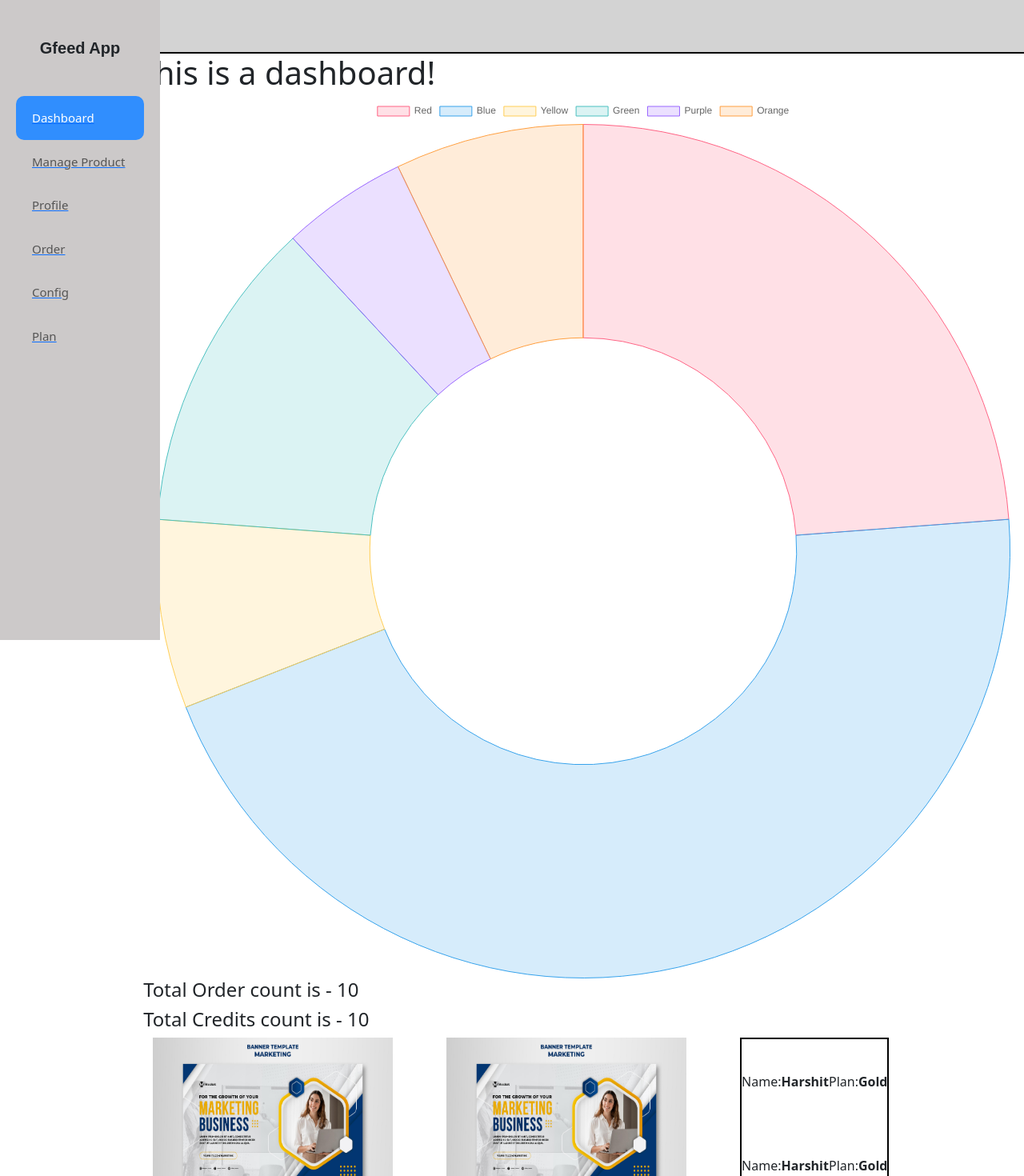
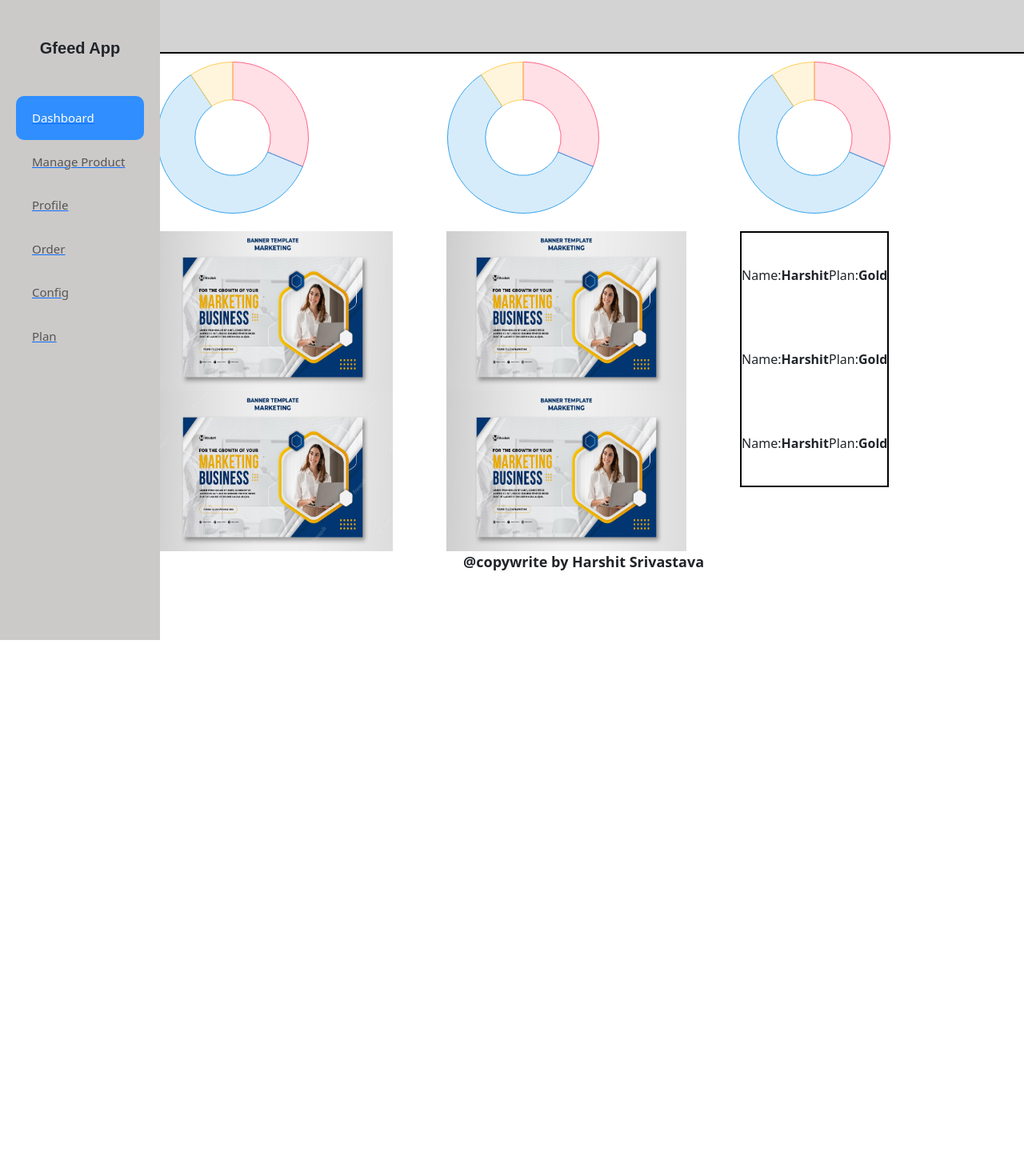
Before and after one commit to Harshitsriv007/gfeed, a React (Create React App) app: page / in a window 1280 px wide. Shown: the top 1470 px of the page at 80% size. After the commit the page ends 800 px from the top, so only its background shows below. Built offline with nearby package versions, Linux system fonts and the light colour scheme.

Commit message:
Donut for product order credits

```diff
--- a/src/components/pannel/dashboard.css
+++ b/src/components/pannel/dashboard.css
@@ -1,3 +1,7 @@
+.promote_section1
+{
+    margin-top: 2%;
+}
 .promote_section2
 {
     margin-top:2%;
--- a/src/components/pannel/dashboard.jsx
+++ b/src/components/pannel/dashboard.jsx
@@ -10,26 +10,22 @@ import { Doughnut } from 'react-chartjs-2';
 ChartJS.register(ArcElement, Tooltip, Legend);
 const count = dataset.length;
 const data = {
-    labels: ['Red', 'Blue', 'Yellow', 'Green', 'Purple', 'Orange'],
+    labels: [],
     datasets: [
       {
-        label: 'product import',
-        data: [count, 19, 3, 5, 2, 3],
+        label: 'product',
+        data: [count, 19, 3],
         backgroundColor: [
           'rgba(255, 99, 132, 0.2)',
           'rgba(54, 162, 235, 0.2)',
           'rgba(255, 206, 86, 0.2)',
           'rgba(75, 192, 192, 0.2)',
-          'rgba(153, 102, 255, 0.2)',
-          'rgba(255, 159, 64, 0.2)',
         ],
         borderColor: [
           'rgba(255, 99, 132, 1)',
           'rgba(54, 162, 235, 1)',
           'rgba(255, 206, 86, 1)',
-          'rgba(75, 192, 192, 1)',
-          'rgba(153, 102, 255, 1)',
-          'rgba(255, 159, 64, 1)',
+          'rgba(75, 192, 192, 0.2)',
         ],
         borderWidth: 1,
       },
@@ -43,17 +39,17 @@ const Dashboard = () =>
     // const Productcount = data.length;
     const Productcount=10;
     return <>
-        <div>
-            <h1> this is a dashboard!</h1>
-            <div>
-                {/* <h4>Total product count is - {Productcount}</h4> */}
-                <Doughnut data={data} />
-            </div>
-            <div>
-                <h4>Total Order count is - {Productcount}</h4>
-            </div>
-            <div>
-                <h4>Total Credits count is - {Productcount}</h4>
+        <div className="container col-sm-12">
+            <div className="row">
+                <div className="col-sm-5 productdonut" style={{width:"33%",height:"200px"}}>
+                    <Doughnut data={data} />
+                </div>
+                <div className="col-sm-5 orderdonut" style={{width:"33%",height:"200px"}}>
+                    <Doughnut data={data} />
+                </div>
+                <div className="col-sm-5  creditdonut" style={{width:"33%",height:"200px"}}>
+                    <Doughnut data={data} />
+                </div>
             </div>
         </div>
         <div className="container promote_section1">
```
